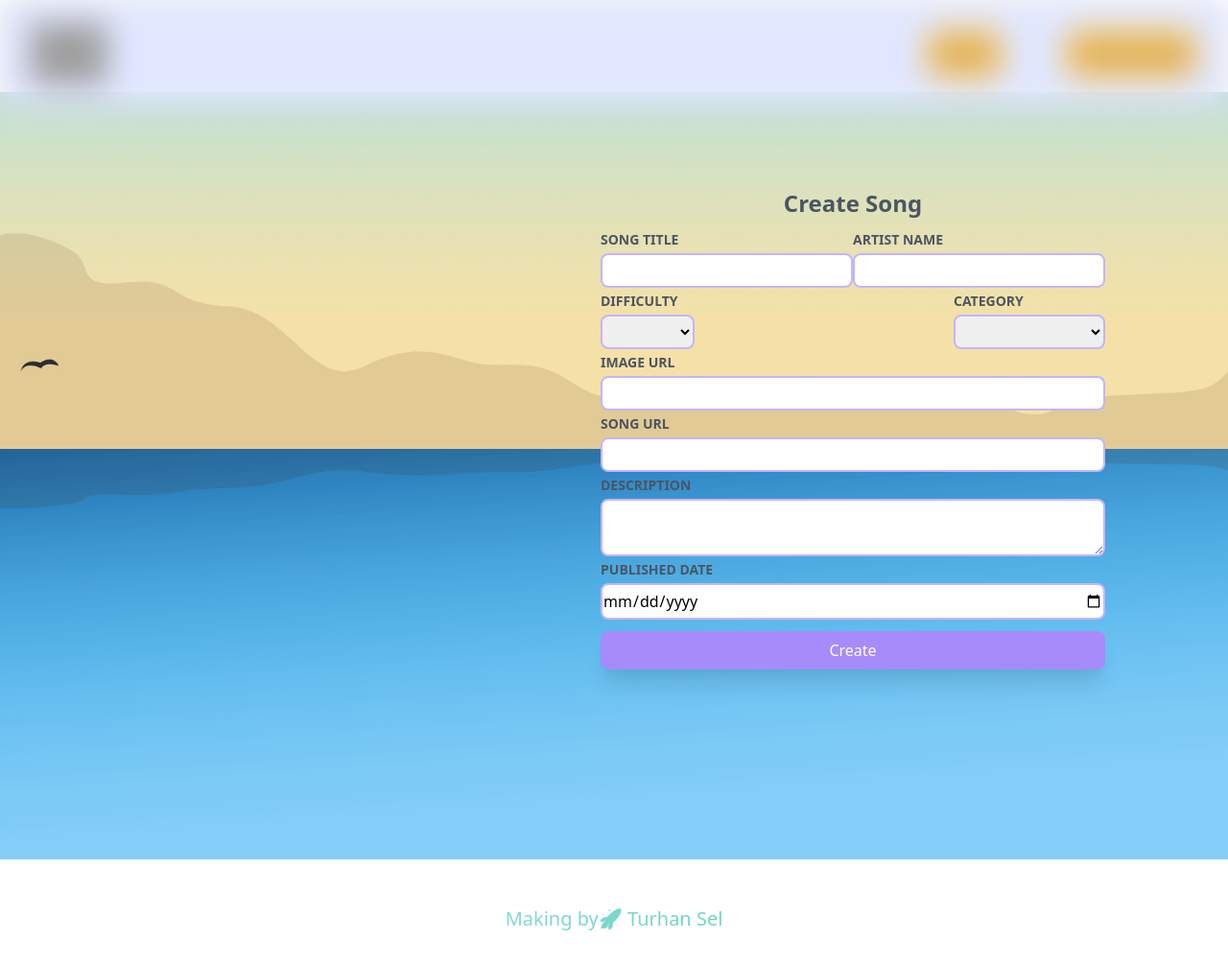
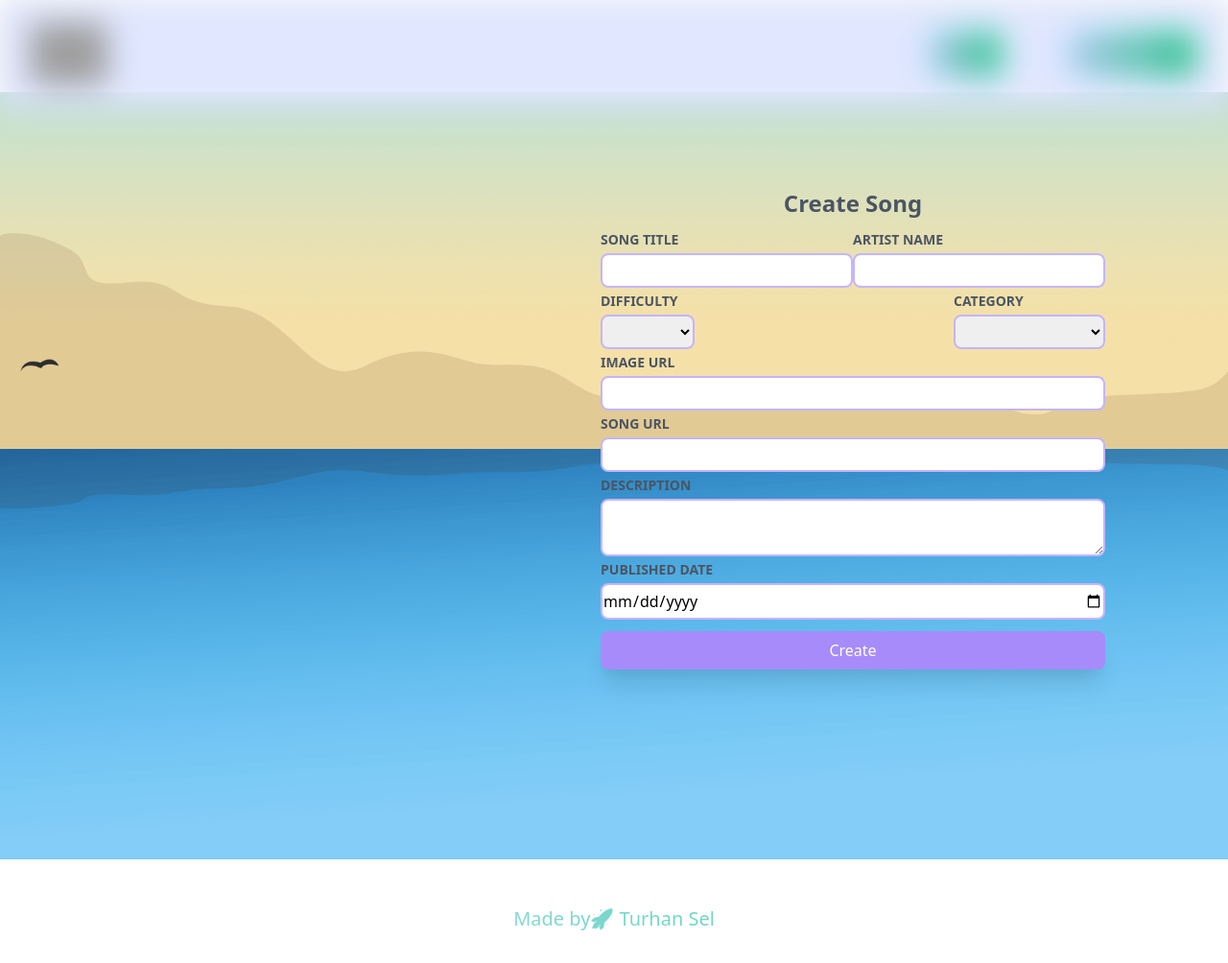
Before and after one commit to turhansel/songish, a Next.js app: page /new in a window 1280 px wide. Shown: the whole page at 96% size. Built offline with nearby package versions, Linux system fonts and the light colour scheme; grey boxes are pictures that could not be loaded.

Commit message:
update design

```diff
--- a/components/Footer.js
+++ b/components/Footer.js
@@ -4,9 +4,9 @@ import Link from "next/link";
 const Footer = () => {
   return (
     <Fade bottom duration={1000} distance="5px">
-      <div className="md:mt-12 md:pb-8 pb-5 text-xl">
+      <div className="md:mt-12 md:pb-8 pb-5 text-xl hover:text-xl">
         <p className="text-center bg-clip-text text-transparent bg-gradient-to-r from-blue-200 to-green-400">
-          Making by
+          Made by
           <Link href="https://github.com/turhansel">
             <a target="_blank" rel="noreferrer noopener">
               🚀 Turhan Sel
--- a/components/Header.js
+++ b/components/Header.js
@@ -31,7 +31,7 @@ const Header = () => {
                         />
                       </div>
                       <div className="hidden md:block ">
-                        {/* <h1 className="text-4xl">Fretello</h1> */}
+                        {/* <h1 className="text-4xl italic">Fretello</h1> */}
                       </div>
                     </div>
                   </a>
@@ -39,12 +39,12 @@ const Header = () => {
                 <div className="hidden md:block">
                   <div className="ml-4 flex items-center md:ml-6 space-x-16">
                     <Link href="/">
-                      <a className="text-gray-700 bg-[#f8c35e] text-xl  p-3 rounded-2xl ">
+                      <a className="text-gray-700  bg-gradient-to-r from-blue-200 to-green-400 text-xl  p-3 rounded-2xl ">
                         Home
                       </a>
                     </Link>
                     <Link href="/new">
-                      <a className="bg-[#f8c35e] text-gray-700 p-3 rounded-2xl text-xl ">
+                      <a className="text-gray-700 p-3 rounded-2xl text-xl bg-gradient-to-r from-blue-200 to-green-400 ">
                         Create Song
                       </a>
                     </Link>
--- a/pages/index.js
+++ b/pages/index.js
@@ -6,6 +6,7 @@ import Tilt from "react-tilt";
 import Lottie from "../components/Lottie";
 import ProgressBar from "@ramonak/react-progress-bar";
 import moment from "moment";
+import { Fade } from "react-reveal";
 
 const Home = ({ songs }) => {
   function format(time) {
@@ -121,6 +122,7 @@ const Home = ({ songs }) => {
             }
           })
           .map((song) => (
+            <Fade top duration={1000} distance="40px">
               <Tilt options={{ max: 25 }} key={song._id}>
                 <div
                   key={song._id}
@@ -150,7 +152,9 @@ const Home = ({ songs }) => {
                       {song.difficulty}
                     </p>
                   </div>
-                <p className="text-sm text-gray-500">{format(song.duration)}</p>
+                  <p className="text-sm text-gray-500">
+                    {format(song.duration)}
+                  </p>
                   {song.progress > 0 && (
                     <div className="w-9/12">
                       <ProgressBar
@@ -171,6 +175,7 @@ const Home = ({ songs }) => {
                   </div>
                 </div>
               </Tilt>
+            </Fade>
           ))}
       </div>
     </div>
```
Lines whose indentation alone changed are shown as unchanged.
